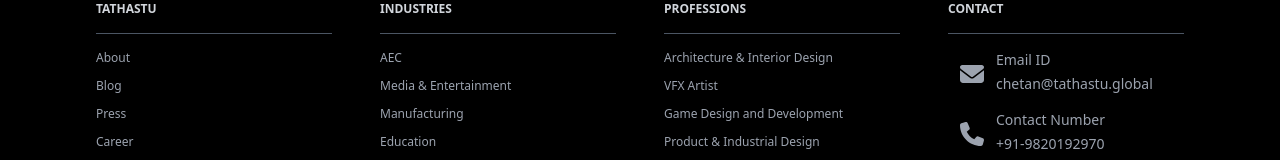
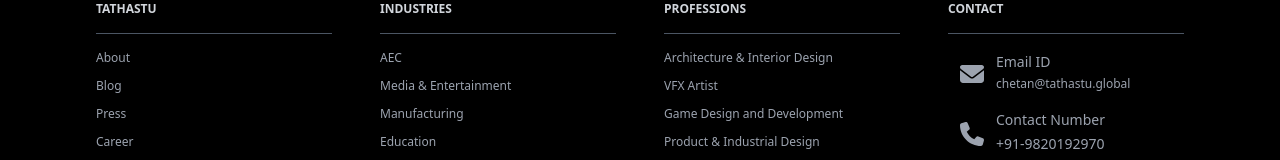
Before and after one commit to faiz9838/tathastu-demo-ui, a React (Vite) app: page / in a window 1280 px wide. Shown: the part 3768-3928 px from the top of the page. Built offline with nearby package versions, Linux system fonts and the light colour scheme.

Commit message:
Update Footer.jsx

```diff
--- a/src/components/Footer.jsx
+++ b/src/components/Footer.jsx
@@ -91,7 +91,7 @@
                             <FontAwesomeIcon className='text-2xl p-3' icon={faEnvelope} />
                             <div className='flex flex-col'>
                                 <h3 className='font-light'>Email ID</h3>
-                                <a href="#" className="hover:text-white text-sm  transition py-1">chetan@tathastu.global</a>
+                                <a href="#" className="hover:text-white text-xs  transition py-1">chetan@tathastu.global</a>
                             </div>
                         </li>
                         <li className='flex flex-row justify-start items-center'>
```
